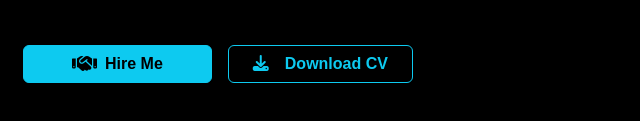
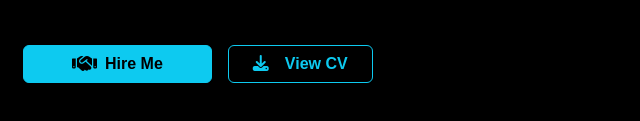
Before and after one commit to aswinkpy/aswinportfolio, a plain HTML site: page index.html in a window 1280 px wide. Shown: the part 499-620 px from the top of the page, 59-699 px from the left. Drawn offline with nearby package versions, Linux system fonts and the light colour scheme.

Commit message:
Update index.html

```diff
--- a/index.html
+++ b/index.html
@@ -73,7 +73,10 @@
 <!-- Action Buttons -->
 <div class="d-flex flex-column flex-lg-row  flex-md-row gap-3 justify-content-center justify-content-lg-start align-items-center align-items-lg-start align-items-sm-start align-items-xs-start">
   <button class="btn btn-info px-5 fw-bold" onclick="alert('Thanks For Hiring Me 🙂❤️')"><i class="fas fa-handshake me-2 text-black fa-lg"></i>Hire Me</button>
-  <a href="Aswin_global (2).pdf" class="btn btn-outline-info px-4 fw-bold" download><i class="fas fa-download me-3 text-info"></i>Download CV</a>
+  <a href="Aswin_Global.pdf" class="btn btn-outline-info px-4 fw-bold" target="_blank">
+  <i class="fas fa-download me-3 text-info"></i>View CV
+</a>
+
 </div>
 
   </div>
```
